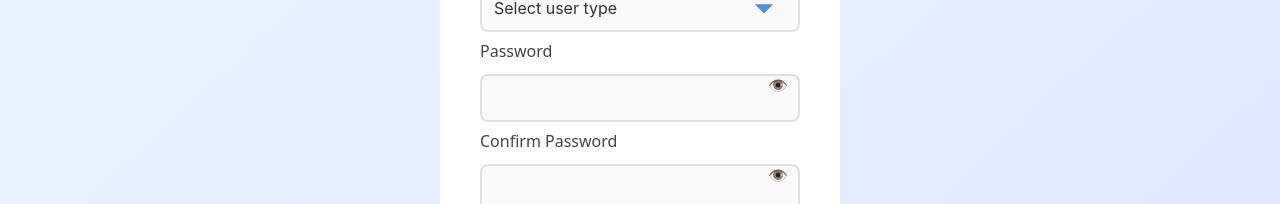
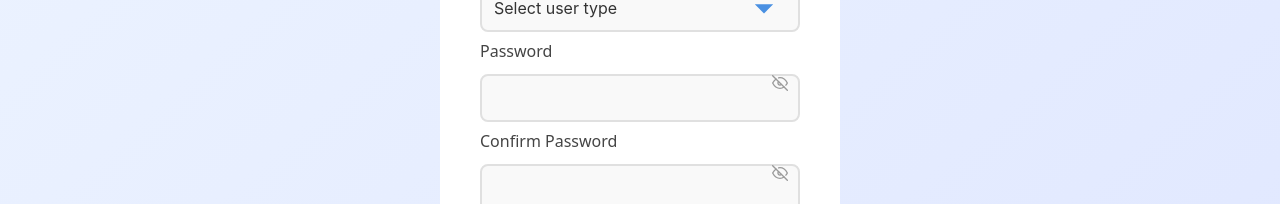
Before and after one commit to Mario-Gozie/Orthosprint-web-app, a React (Vite) app: page /app in a window 1280 px wide. Shown: the part 748-952 px from the top of the page. Built offline with nearby package versions, Linux system fonts and the light colour scheme; no server answers.

Commit message:
I was able to handle the show password for confirm and first Password button

```diff
--- a/src/Components/Customer-App-Components/CustomerAuthPage.jsx
+++ b/src/Components/Customer-App-Components/CustomerAuthPage.jsx
@@ -3,9 +3,15 @@ import Login from "./Login";
 import AuthPageNav from "./AuthPageNav";
 import SignUp from "./SignUp";
 import { FaBone } from "react-icons/fa";
+import { useState } from "react";
+import { FiEye, FiEyeOff, FiLock } from "react-icons/fi"; // Feather icons (modern)
 import "../../Css/CustomerAppCss.css";
 
 function CustomerAuthPage() {
+  const [showPassword, setShowPassword] = useState(false);
+  const [password, setPassword] = useState(""); // State for password
+  const [confirmPassword, setConfirmPassword] = useState(""); // State for password
+  const [showConfirmPassword, setShowConfirmPassword] = useState(false);
   return (
     <div className="login-signUp">
       <AuthPageNav />
@@ -27,8 +33,19 @@ function CustomerAuthPage() {
                 <button className="login active-btn">Login</button>
                 <button className="signUp">Sign up</button>
               </div>
-              {/* <Login /> */}
-              <SignUp />
+              {/* <Login showPassword={showPassword}
+                setShowPassword={setShowPassword} password={password}
+                setPassword={setPassword} /> */}
+              <SignUp
+                showPassword={showPassword}
+                setShowPassword={setShowPassword}
+                password={password}
+                setPassword={setPassword}
+                confirmPassword={confirmPassword}
+                setConfirmPassword={setConfirmPassword}
+                setShowConfirmPassword={setShowConfirmPassword}
+                showConfirmPassword={showConfirmPassword}
+              />
             </div>
           </div>
         </div>
--- a/src/Components/Customer-App-Components/SignUp.jsx
+++ b/src/Components/Customer-App-Components/SignUp.jsx
@@ -1,6 +1,16 @@
 import React from "react";
+import { FiEye, FiEyeOff } from "react-icons/fi";
 
-function SignUp() {
+function SignUp({
+  showPassword,
+  setShowPassword,
+  password,
+  setPassword,
+  confirmPassword,
+  setConfirmPassword,
+  setShowConfirmPassword,
+  showConfirmPassword,
+}) {
   return (
     <form className="form" id="registerForm">
       <div className="form-row">
@@ -54,13 +64,18 @@ function SignUp() {
         <div className="form-group password-input">
           <label htmlFor="registerPassword">Password</label>
           <input
-            type="password"
+            type={showPassword ? "text" : "password"}
             id="registerPassword"
+            value={password}
+            onChange={(e) => setPassword(e.target.value)}
             name="password"
             required
           />
-          <span className="input-icon" onClick={console.log("reveal password")}>
-            👁️
+          <span
+            className="input-icon"
+            onClick={() => setShowPassword(!showPassword)}
+          >
+            {showPassword ? <FiEye /> : <FiEyeOff />}
           </span>
           <div className="error-message" id="registerPasswordError">
             Password must be at least 8 characters
@@ -69,13 +84,18 @@ function SignUp() {
         <div className="form-group password-input">
           <label htmlFor="confirmPassword">Confirm Password</label>
           <input
-            type="password"
+            type={showConfirmPassword ? "text" : "password"}
             id="confirmPassword"
+            value={confirmPassword}
+            onChange={(e) => setConfirmPassword(e.target.value)}
             name="confirmPassword"
             required
           />
-          <span className="input-icon" onClick={console.log("reveal password")}>
-            👁️
+          <span
+            className="input-icon"
+            onClick={() => setShowConfirmPassword(!showConfirmPassword)}
+          >
+            {showConfirmPassword ? <FiEye /> : <FiEyeOff />}
           </span>
           <div className="error-message" id="confirmPasswordError">
             Passwords do not match
```
